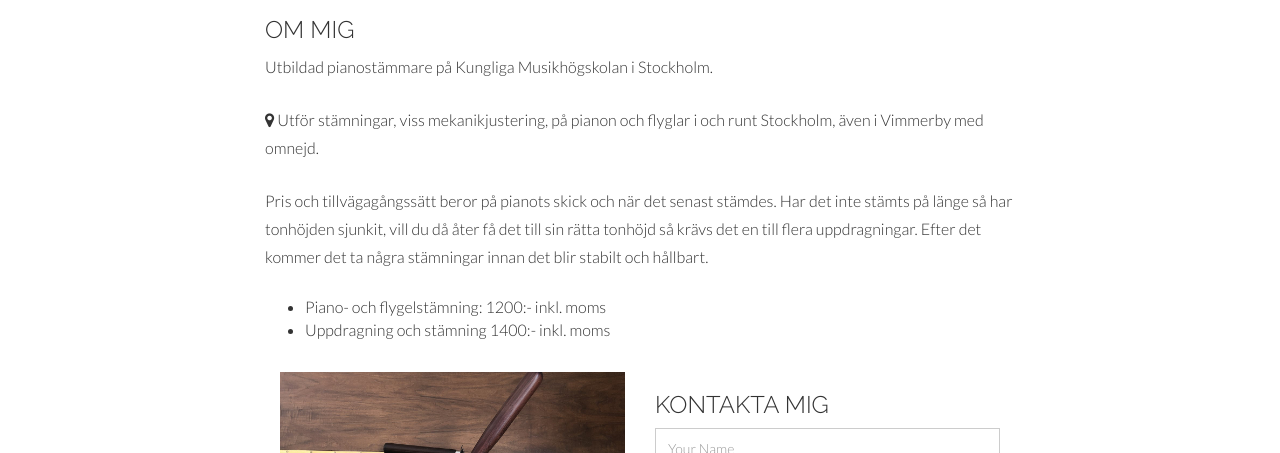
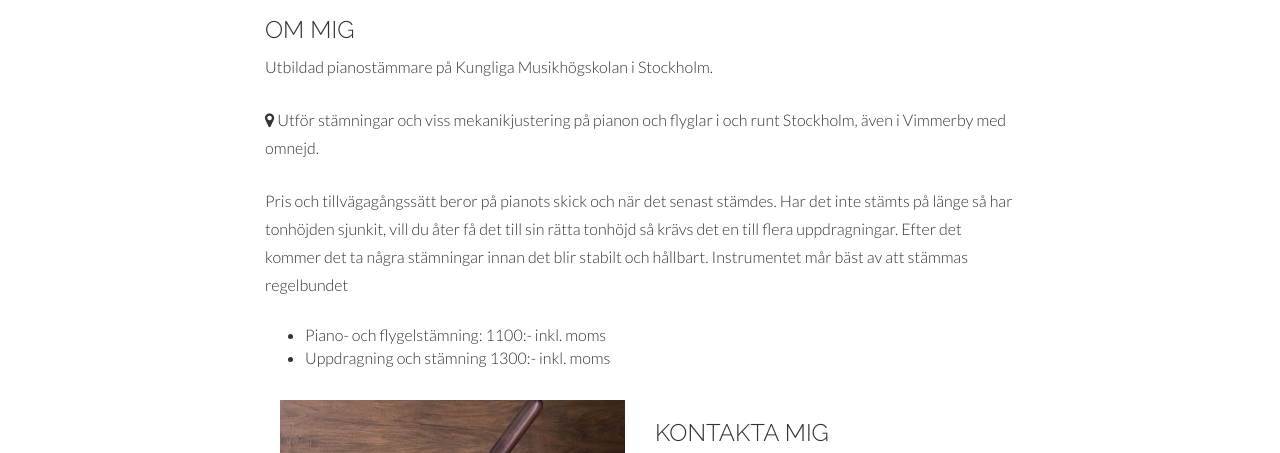
Before and after one commit to pontusleander/pontusleander.github.io, a plain HTML site: page index.html in a window 1280 px wide. Shown: the part 293-746 px from the top of the page. Drawn offline with Linux system fonts and the light colour scheme.

Commit message:
Update index.html
Text och prisändring

```diff
--- a/index.html
+++ b/index.html
@@ -81,12 +81,12 @@
             <div class="col-lg-12">
               <h3>OM MIG</h3>
               <p>Utbildad pianostämmare på Kungliga Musikhögskolan i Stockholm.</p>
-              <p><i class="fa fa-map-marker"></i> Utför stämningar, viss mekanikjustering, på pianon och flyglar i och runt Stockholm, även i Vimmerby med omnejd.</p>
-              <p>Pris och tillvägagångssätt beror på pianots skick och när det senast stämdes. Har det inte stämts på länge så har tonhöjden sjunkit, vill du då åter få det till sin rätta tonhöjd så krävs det en till flera uppdragningar. Efter det kommer det ta några stämningar innan det blir stabilt och hållbart. </p>
+              <p><i class="fa fa-map-marker"></i> Utför stämningar och viss mekanikjustering på pianon och flyglar i och runt Stockholm, även i Vimmerby med omnejd.</p>
+              <p>Pris och tillvägagångssätt beror på pianots skick och när det senast stämdes. Har det inte stämts på länge så har tonhöjden sjunkit, vill du åter få det till sin rätta tonhöjd så krävs det en till flera uppdragningar. Efter det kommer det ta några stämningar innan det blir stabilt och hållbart. Instrumentet mår bäst av att stämmas regelbundet </p>
 
               <ul>
-                <li>Piano- och flygelstämning: 1200:- inkl. moms</li>
-                <li>Uppdragning och stämning 1400:- inkl. moms</li>
+                <li>Piano- och flygelstämning: 1100:- inkl. moms</li>
+                <li>Uppdragning och stämning 1300:- inkl. moms</li>
               </ul>
             </div>
         </div>
```
